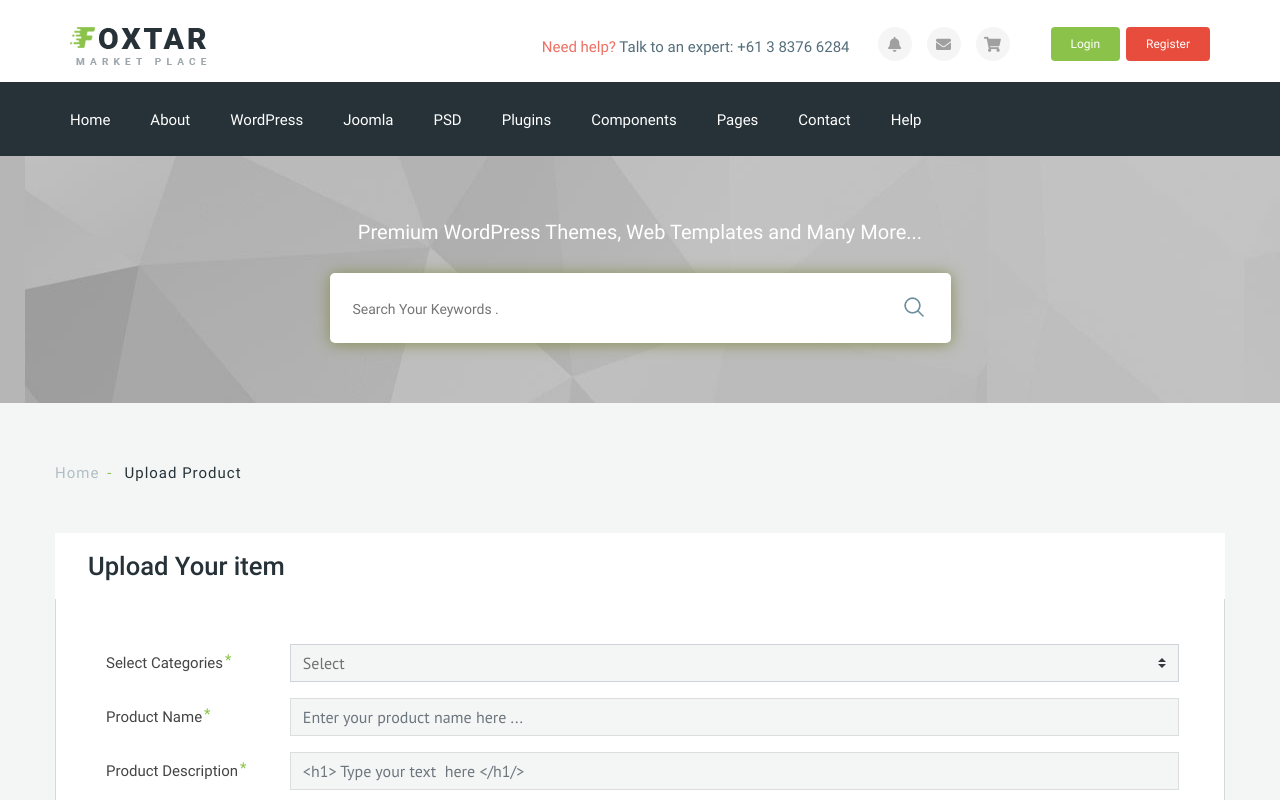
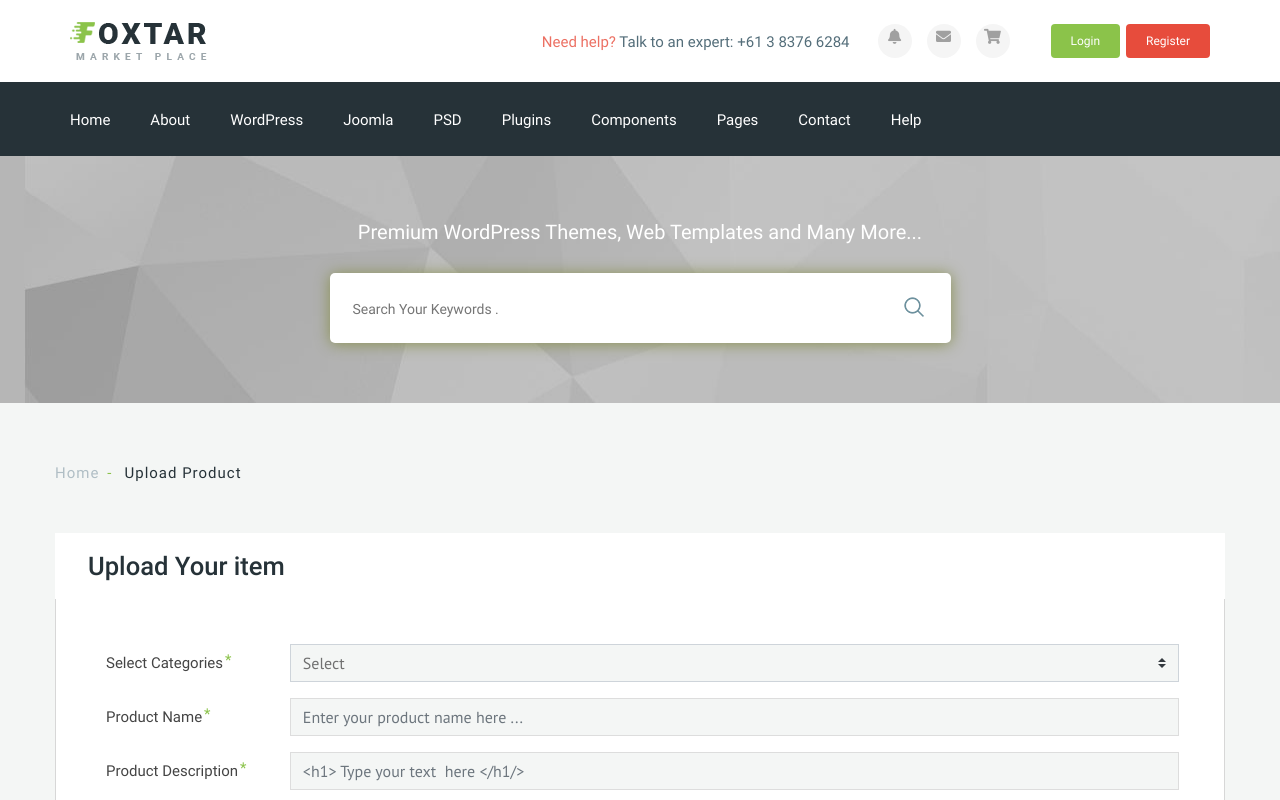
Before and after one commit to serhiiabdula/Foxstar, a website: page upload_products.html in a window 1280 px wide. Shown: the top 800 px of the page. Drawn offline with nearby package versions, Linux system fonts and the light colour scheme.

Commit message:
header changes commit

```diff
--- a/scss/_header.scss
+++ b/scss/_header.scss
@@ -1,10 +1,13 @@
 .header-top {
-    padding: 27px 0 17px 0;
+    height: 82px;
     display: flex;
     justify-content: space-between;
     vertical-align: middle;
+    align-items: center;
     .nav-right {
         display: flex;
+        align-items: center;
+        height: 100%;
         .nav-right-call{
             line-height: 38px;
             }
@@ -25,6 +28,7 @@
 .nav-right-notice {
     display: flex;
     padding-right: 26px;
+    height: 100%;
     i {
         color: #a0a0a0;
     }
@@ -133,15 +137,22 @@
     font-size: 14px;
     }
 }
+.dropdown-toggle {
+    height: 100%;
+}
+.dropdown-toggle::after {
+    display: none;
+}
 .btn-icon {
     background-color: #f5f5f5;
     height: 34px;
     width: 34px;
     border-radius: 100%;
     border: none;
-    &:after {
-        display: none;
-    }
+}
+button {
+    border: none;
+    background-color: transparent;
 }
 
 .nav-right-actions, .total-button {
--- a/scss/_modal.scss
+++ b/scss/_modal.scss
@@ -1,12 +1,12 @@
 .modal-dialog {
     max-width: 729px;
     max-height: 484px;
-    box-shadow: 0 0 30px 15px rgba(0, 0, 0, 0.4);
     .modal-content {
         background-color: $color-brand-primary;
         color: #fff;
         border: none;
         border-radius: 0;
+        box-shadow: 0 0 30px 15px rgba(0, 0, 0, 0.4);
     }
 }
 .modal-header {
--- a/upload_products.html
+++ b/upload_products.html
@@ -23,12 +23,13 @@
                     </div>
                     <div class="nav-right-notice">
                         <div class="dropdown">
-                            <button class="btn-icon btn-icon
-                                                     dropdown-toggle" type="button" id="dropdownMenuButton"
+                            <button class="dropdown-toggle" type="button" id="dropdownMenuButton"
                                 data-toggle="dropdown" aria-haspopup="true" aria-expanded="false">
+                                <div class="btn-icon ">
                                 <i class="far fa-bell"></i>
+                            </div>
                             </button>
-                            <div class="dropdown-menu" aria-labelledby="dropdownMenuButton">
+                            <div class="dropdown-menu dropdown-menu-right dropdown-menu-lg-left" aria-labelledby="dropdownMenuButton">
                                 <a class="dropdown-item" href="#">
                                     <div class="card-notice">
                                         <div class="card-massage-img">
@@ -74,12 +75,13 @@
                             </div>
                         </div>
                         <div class="dropdown">
-                            <button class="btn-icon btn-icon
-                                             dropdown-toggle" type="button" id="dropdownMenuButton"
+                            <button class="dropdown-toggle" type="button" id="dropdownMenuButton"
                                 data-toggle="dropdown" aria-haspopup="true" aria-expanded="false">
+                                <div class="btn-icon ">
                                 <i class="far fa-envelope"></i>
+                            </div>
                             </button>
-                            <div class="dropdown-menu" aria-labelledby="dropdownMenuButton">
+                            <div class="dropdown-menu dropdown-menu-right dropdown-menu-lg-left" aria-labelledby="dropdownMenuButton">
                                 <a class="dropdown-item" href="#">
                                     <div class="card-notice">
                                         <div class="card-massage-img">
@@ -128,12 +130,13 @@
                             </div>
                         </div>
                         <div class="dropdown">
-                            <button class="btn-icon btn-icon
-                                     dropdown-toggle" type="button" id="dropdownMenuButton" data-toggle="dropdown"
+                            <button class="dropdown-toggle" type="button" id="dropdownMenuButton" data-toggle="dropdown"
                                 aria-haspopup="true" aria-expanded="false">
+                                <div class="btn-icon ">
                                 <i class="fas fa-shopping-cart"></i>
+                            </div>
                             </button>
-                            <div class="dropdown-menu" aria-labelledby="dropdownMenuButton">
+                            <div class="dropdown-menu dropdown-menu-right dropdown-menu-lg-left" aria-labelledby="dropdownMenuButton">
                                 <a class="dropdown-item" href="#">
                                     <div class="card-notice">
                                         <div class="card-shop-img">
```
Also changed, not shown: index.html (+1 -1 lines), css/style.css.
